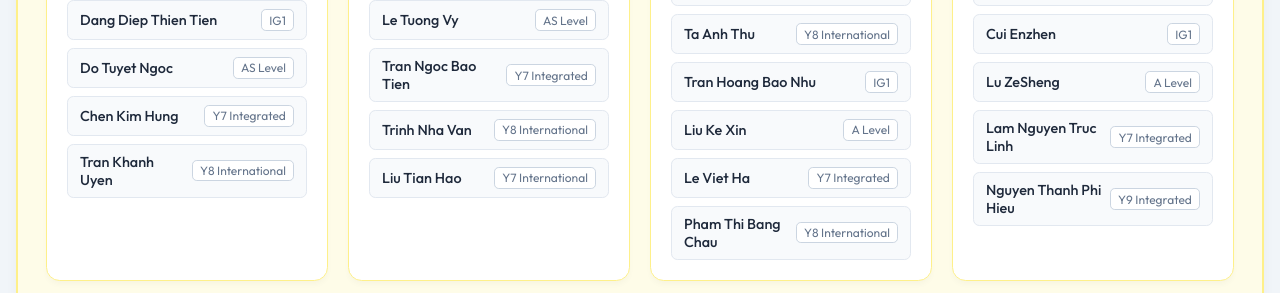
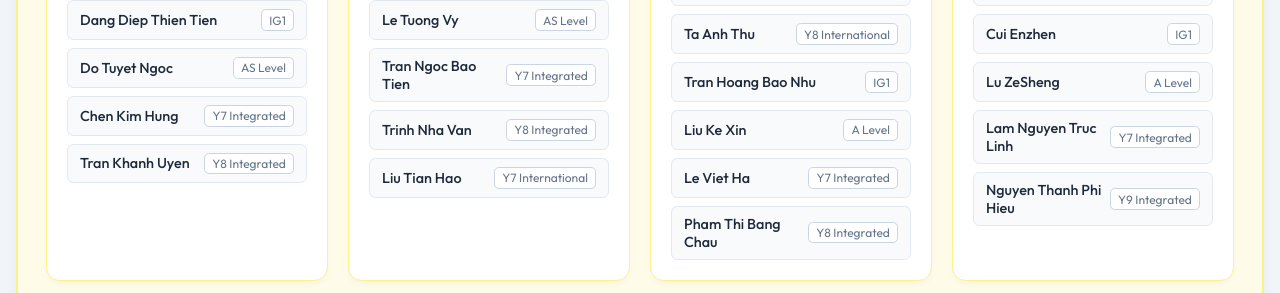
Before and after one commit to Pirinter/STEMdayGroups, a plain HTML site: page index.html in a window 1280 px wide. Shown: the part 2456-2749 px from the top of the page. Drawn offline with Linux system fonts and the light colour scheme.

Commit message:
Update index.html

```diff
--- a/index.html
+++ b/index.html
@@ -600,7 +600,7 @@
                         <li class="student-item"><span class="student-name">Dang Diep Thien Tien</span><span class="student-grade">IG1</span></li>
                         <li class="student-item"><span class="student-name">Do Tuyet Ngoc</span><span class="student-grade">AS Level</span></li>
                         <li class="student-item"><span class="student-name">Chen Kim Hung</span><span class="student-grade">Y7 Integrated</span></li>
-			<li class="student-item"><span class="student-name">Tran Khanh Uyen</span><span class="student-grade">Y8 International</span></li>
+			<li class="student-item"><span class="student-name">Tran Khanh Uyen</span><span class="student-grade">Y8 Integrated</span></li>
                     </ul>
                 </div>
                 <!-- Sphinx 2 -->
@@ -611,7 +611,7 @@
                         <li class="student-item"><span class="student-name">Wang Meng Xi</span><span class="student-grade">Y8 International</span></li>
                         <li class="student-item"><span class="student-name">Le Tuong Vy</span><span class="student-grade">AS Level</span></li>
                         <li class="student-item"><span class="student-name">Tran Ngoc Bao Tien</span><span class="student-grade">Y7 Integrated</span></li>
- 			<li class="student-item"><span class="student-name">Trinh Nha Van</span><span class="student-grade">Y8 International</span></li>
+ 			<li class="student-item"><span class="student-name">Trinh Nha Van</span><span class="student-grade">Y8 Integrated</span></li>
 			<li class="student-item"><span class="student-name">Liu Tian Hao</span><span class="student-grade">Y7 International</span></li>
                     </ul>
                 </div>
@@ -625,7 +625,7 @@
                         <li class="student-item"><span class="student-name">Tran Hoang Bao Nhu</span><span class="student-grade">IG1</span></li>
                         <li class="student-item"><span class="student-name">Liu Ke Xin</span><span class="student-grade">A Level</span></li>
 			 <li class="student-item"><span class="student-name">Le Viet Ha</span><span class="student-grade">Y7 Integrated</span></li>
-                        <li class="student-item"><span class="student-name">Pham Thi Bang Chau</span><span class="student-grade">Y8 International</span></li>
+                        <li class="student-item"><span class="student-name">Pham Thi Bang Chau</span><span class="student-grade">Y8 Integrated</span></li>
                     </ul>
                 </div>
                 <!-- Sphinx 4 -->
```
